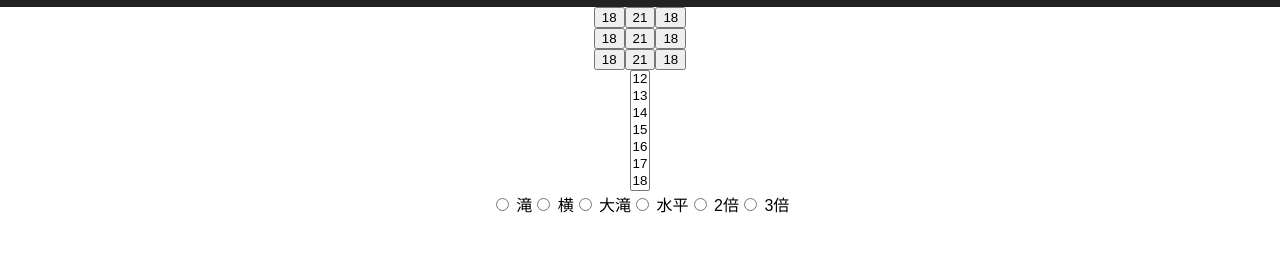
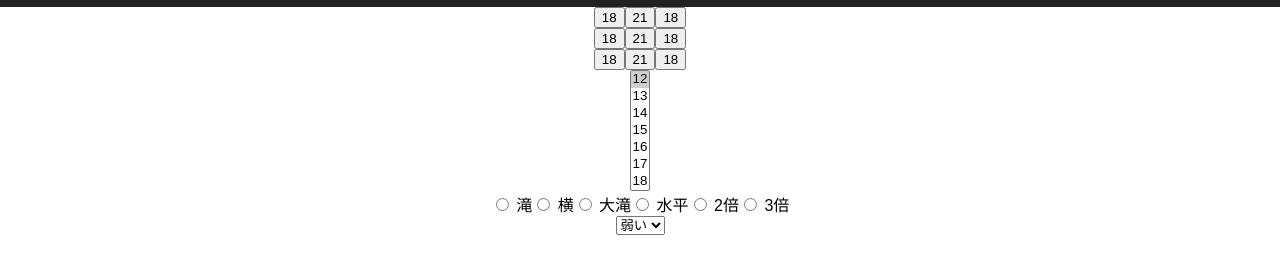
Before and after one commit to jzabihi1980/sewing-calculator, a React (Create React App) app: page / in a window 1280 px wide. Shown: the part 183-454 px from the top of the page. Built offline with nearby package versions, Linux system fonts and the light colour scheme.

Commit message:
add sewing power selector

```diff
--- a/src/App.js
+++ b/src/App.js
@@ -4,7 +4,8 @@ import './App.css';
 import Board from './board';
 import DamageSelector from './damage_selector';
 import SkillSelector from './skill_selector';
-import SC from './sewing_calculator';
+import PowerSelector from './power_selector';
+//import SC from './sewing_calculator';
 
 class App extends Component {
 
@@ -67,13 +68,10 @@ class App extends Component {
           display: "最強",
           rate: 2.0,
         },
-        {
-          display: "会心",
-          rate: 1.0,
-        },
       ],
       power: 0,
       skill: '',
+      damage: '',
     };
   }
 
@@ -103,7 +101,15 @@ class App extends Component {
       {
         skill: event.target.value,
       }
-    )
+    );
+  }
+
+  handleChangePower(event) {
+    this.setState(
+      {
+        power: event.target.value,
+      }
+    );
   }
 
   render() {
@@ -124,6 +130,10 @@ class App extends Component {
           skills={this.state.skills}
           skill={this.state.skill}
           onChange={(event) => this.handleChangeSkill(event)} />
+        <PowerSelector
+          powers={this.state.powers}
+          power={this.state.power}
+          onChange={(event) => this.handleChangePower(event)} />
       </div>
     );
   }
--- /dev/null
+++ b/src/power_selector.js
@@ -0,0 +1,23 @@
+import React from 'react';
+
+export default class PowerSelector extends React.PureComponent {
+
+  renderOptions() {
+    const powers = this.props.powers.slice(0);
+    const options = [];
+    for (let i = 0; i < powers.length; i++) {
+      options.push(
+        <option value={powers[i].rate}>{powers[i].display}</option>
+       );
+    }
+    return options;
+  }
+
+  render() {
+    return (
+      <select value={this.props.power} onChange={this.props.onChange}>
+        {this.renderOptions()}
+      </select>
+    );
+  }
+}
```
